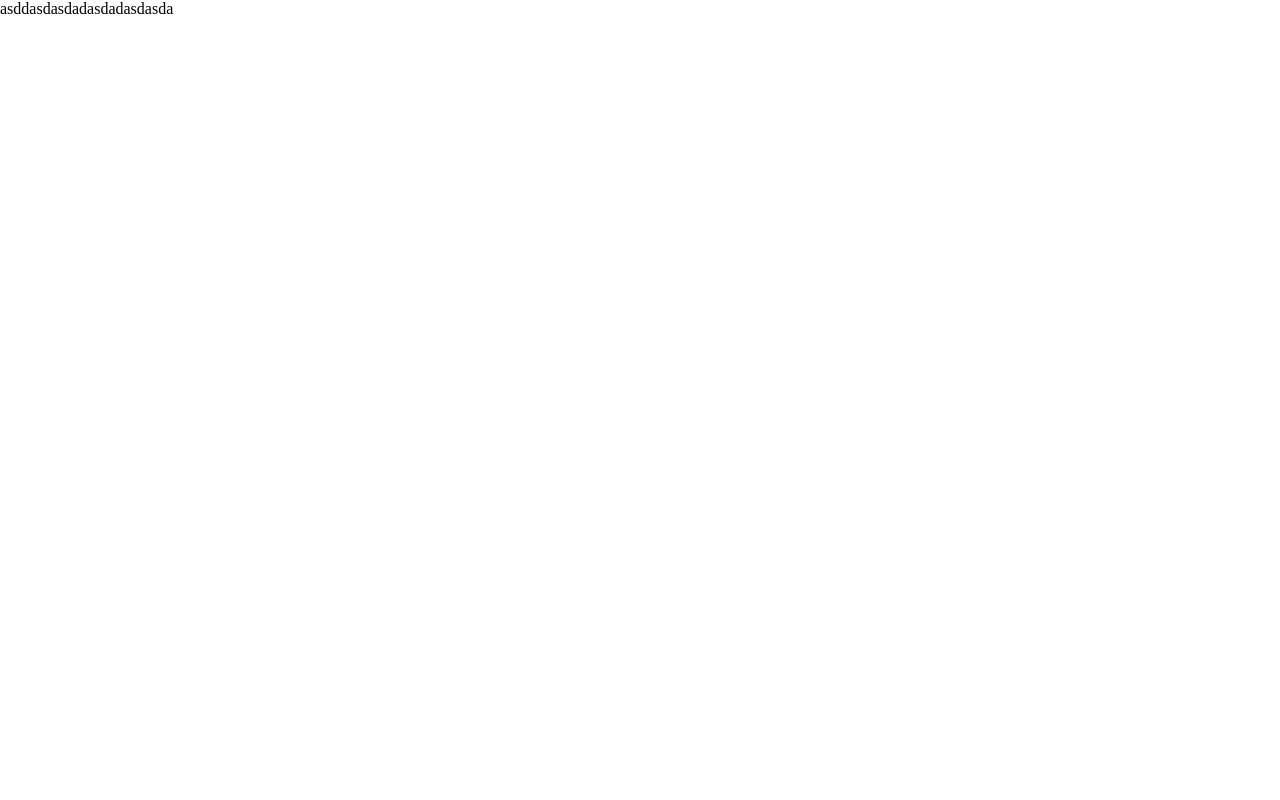
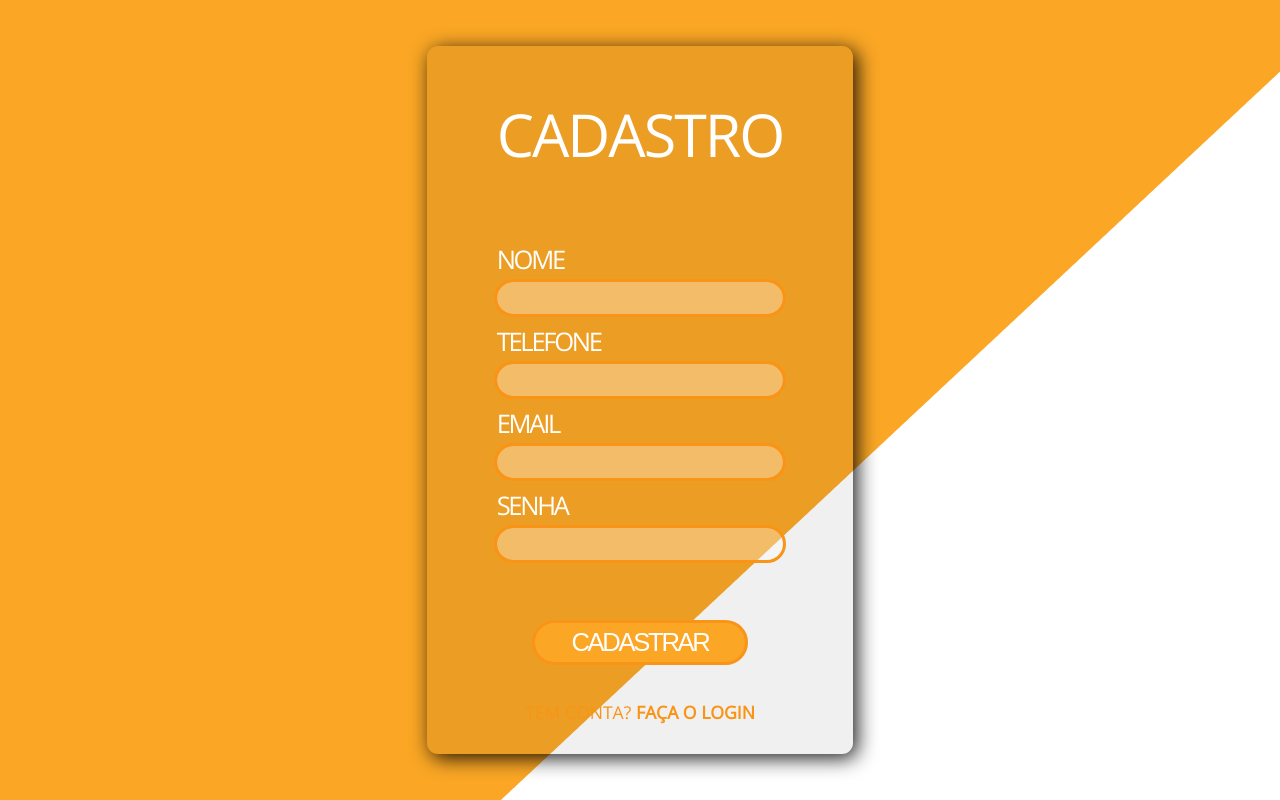
Before and after one commit to antonioaugs0505/healthsure, a Next.js app: page /login/cadastro in a window 1280 px wide. Built offline with nearby package versions, Linux system fonts and the light colour scheme.

Commit message:
Cadastro

```diff
--- a/src/app/login/[cadastro]/page.jsx
+++ b/src/app/login/[cadastro]/page.jsx
@@ -1,5 +1,45 @@
-export default function Cadastro(){
-    return(
-        <p>asddasdasdadasdadasdasda</p>
-    )
+import Link from "next/link";
+import styles from "../../../styles/Login.module.css";
+
+export default function Cadastro() {
+  return (
+    <main className={styles.container}>
+      <div>
+        <form className={styles.form} action="">
+          <legend>CADASTRO</legend>
+
+          <div className={styles.inputForm}>
+
+          <div className={styles.inputGroup}>
+              <label htmlFor="email">Nome</label>
+              <input type="text" id="email" name="email" required />
+            </div>
+
+            <div className={styles.inputGroup}>
+              <label htmlFor="tel">Telefone</label>
+              <input type="text" id="email" name="email" required />
+            </div>
+
+            <div className={styles.inputGroup}>
+              <label htmlFor="email">email</label>
+              <input type="text" id="email" name="email" required />
+            </div>
+
+            <div className={styles.inputGroup}>
+              <label htmlFor="senha">Senha</label>
+              <input type="password" id="senha" name="senha" required />
+            </div>
+          </div>
+
+          <button>Cadastrar</button>
+
+          <div className={styles.semCadastro}>
+            <p>
+              Tem conta? <Link className={styles.btnCadastro} href="/login/">Faça o login</Link>
+            </p>
+          </div>
+        </form>
+      </div>
+    </main>
+  );
 }
--- a/src/app/login/page.jsx
+++ b/src/app/login/page.jsx
@@ -10,8 +10,8 @@ export default function Login() {
 
           <div className={styles.inputForm}>
             <div className={styles.inputGroup}>
-              <label htmlFor="user">Usúario</label>
-              <input type="text" id="user" name="user" required />
+              <label htmlFor="email">email</label>
+              <input type="email" id="email" name="mail" required />
             </div>
 
             <div className={styles.inputGroup}>
--- a/src/styles/Login.module.css
+++ b/src/styles/Login.module.css
@@ -10,13 +10,11 @@
 
 }
 
-
 .form{
-    height: 75vh;
-    width: 25vw;
+    height: auto;
     display: flex;
     flex-direction: column;
-    padding: 30px;
+    padding: 30px 70px;
     background: rgba(0, 0, 0, 0.06);
     mix-blend-mode: normal;
     box-shadow: 4px 4px 20px rgba(3, 0, 0, 0.9);
@@ -31,14 +29,10 @@
     line-height: 76px;
     letter-spacing: -2px;
     margin-top: 20px;
-    margin-bottom: 70px;
+    margin-bottom: 60px;
 }
 
 .inputForm{
-    display: flex;
-    flex-direction: column;
-    height: 22vh;
-    justify-content: space-between;
     margin-bottom: 50px;
 }
 
@@ -46,6 +40,7 @@
     display: flex;
     flex-direction: column;
     gap: 5px;
+    margin: 10px 0px;
 }
 
 .inputGroup label{
```
Also changed, not shown: public/img/backLogin.png.
